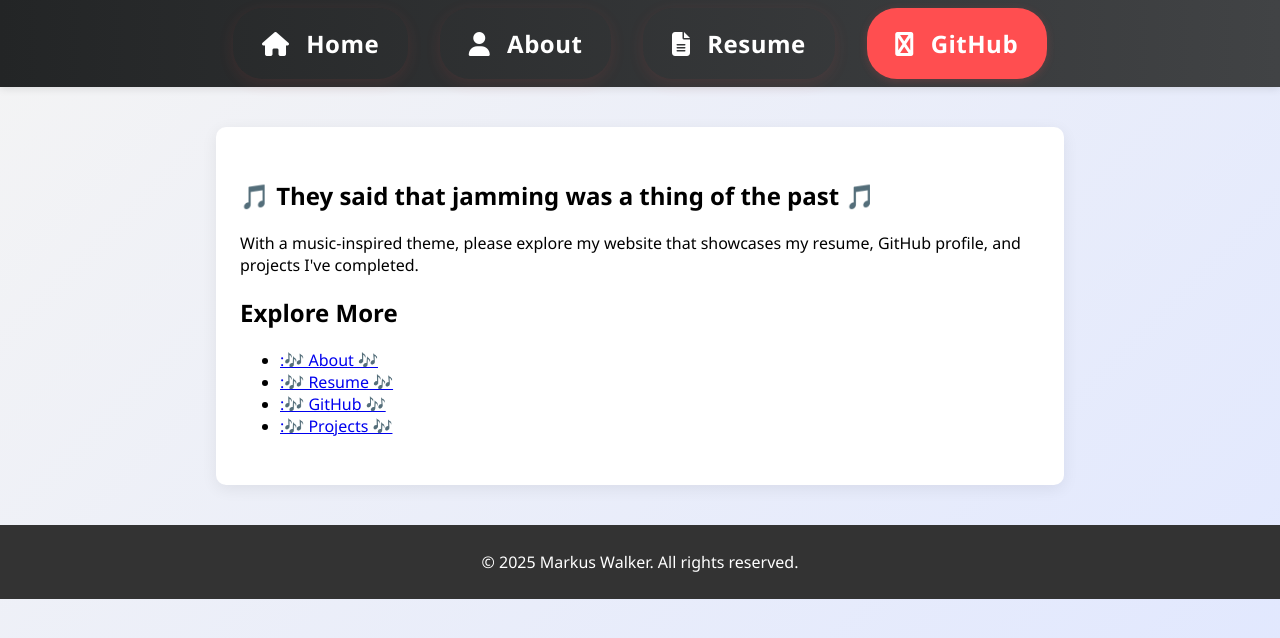
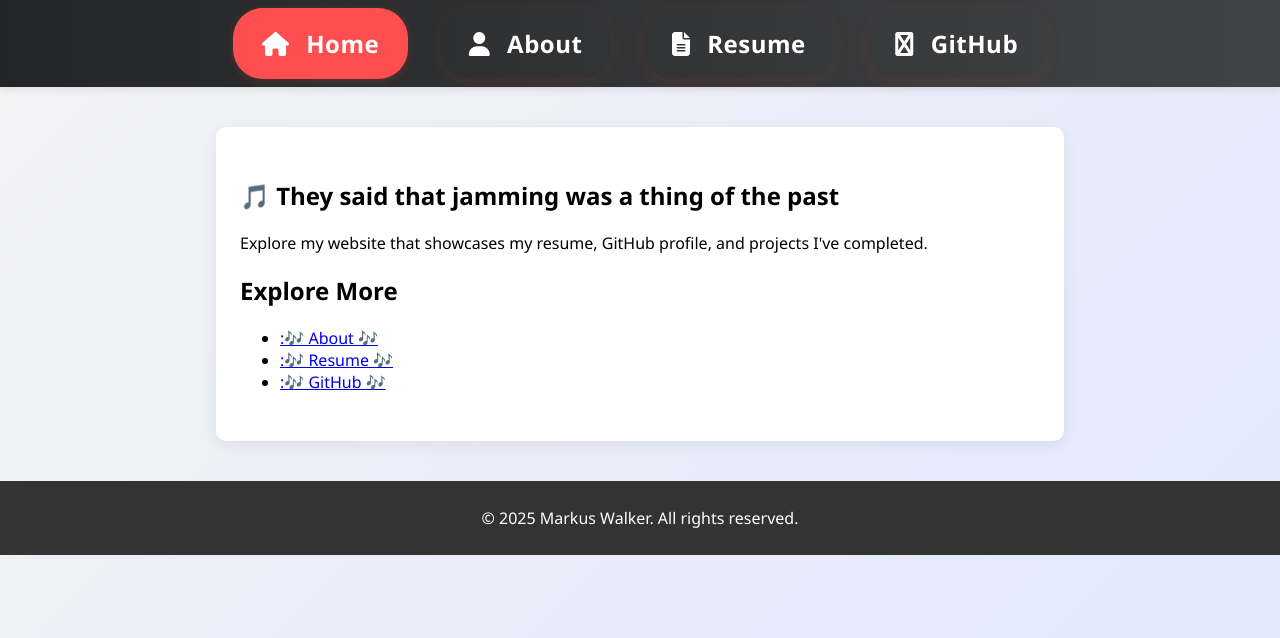
Before and after one commit to markusewalker/markusewalker.github.io, a plain HTML site: page pages/index.html in a window 1280 px wide. Drawn offline with Linux system fonts and the light colour scheme.

Commit message:
Fix issues with active class and add emojis

```diff
--- a/pages/index.html
+++ b/pages/index.html
@@ -12,10 +12,10 @@
         <div>
             <nav class="music-navbar">
                 <ul>
-                    <li><a href="index.html"><i class="fa fa-home"></i>Home</a></li>
+                    <li><a href="index.html" class="active"><i class="fa fa-home"></i>Home</a></li>
                     <li><a href="about.html"><i class="fa fa-user"></i>About</a></li>
                     <li><a href="resume.html"><i class="fa fa-file-alt"></i>Resume</a></li>
-                    <li><a href="github.html" class="active"><i class="fa fa-github"></i>GitHub</a></li>
+                    <li><a href="github.html"><i class="fa fa-github"></i>GitHub</a></li>
                 </ul>
             </nav>
         </div>
@@ -23,8 +23,8 @@
 
     <main>
         <section id="Welcome, Friends!">
-            <h1>🎵 They said that jamming was a thing of the past 🎵 </h1>
-            <p>With a music-inspired theme, please explore my website that showcases my resume, GitHub profile, and projects I've completed.</p>
+            <h1>🎵 They said that jamming was a thing of the past </h1>
+            <p>Explore my website that showcases my resume, GitHub profile, and projects I've completed.</p>
         </section>
 
         <section id="links">
@@ -33,7 +33,6 @@
                 <li><a href="about.html">:🎶 About 🎶</a></li>
                 <li><a href="resume.html">:🎶 Resume 🎶</a></li>
                 <li><a href="github.html">:🎶 GitHub 🎶</a></li>
-                <li><a href="projects.html">:🎶 Projects 🎶</a></li>
             </ul>
         </section>
     </main>
```
Also changed, not shown: pages/about.html (+3 -3 lines), pages/github.html (+1 -1 lines), pages/resume.html (+12 -12 lines).
